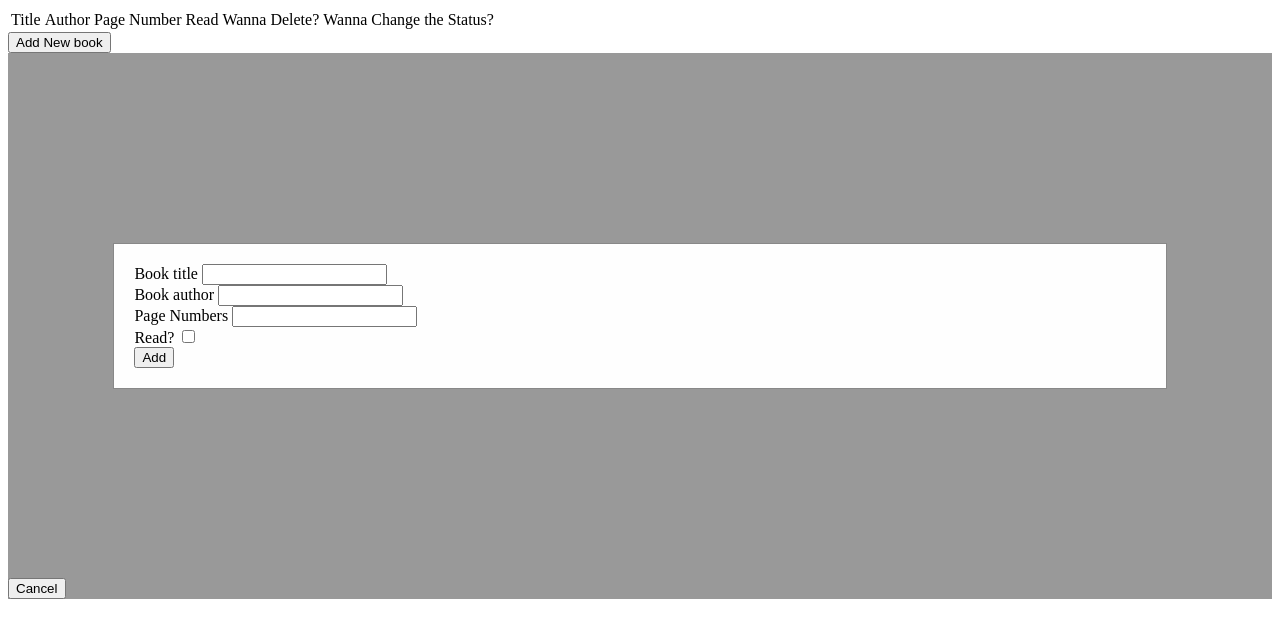
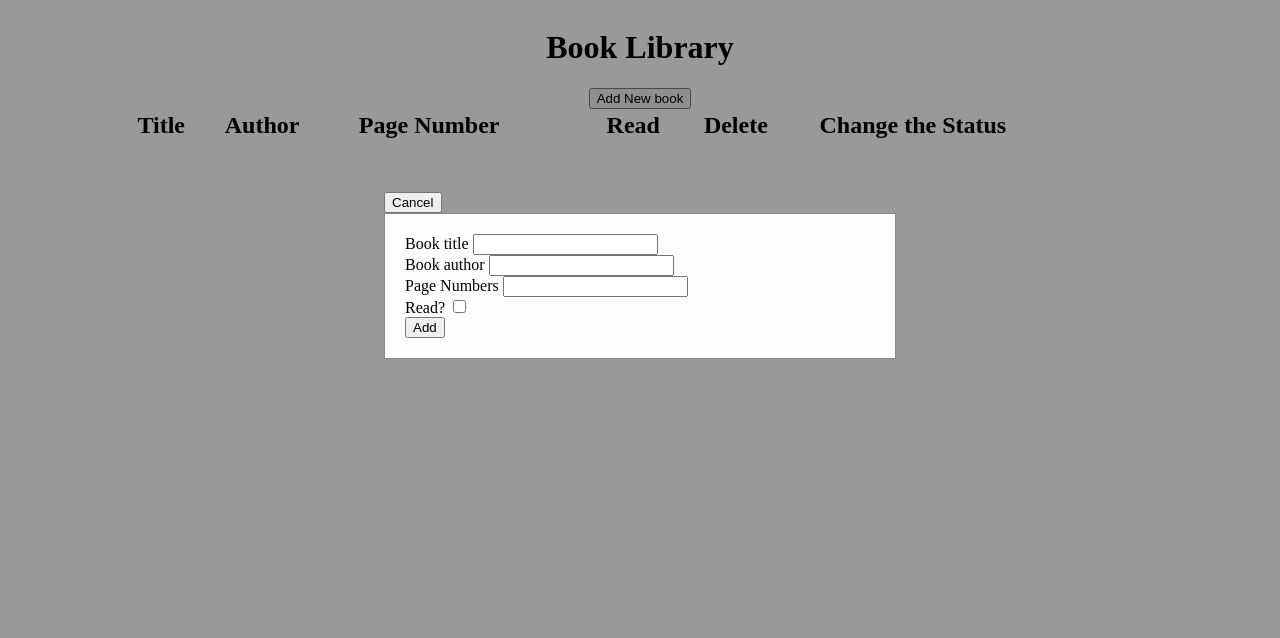
Before and after one commit to eypsrcnuygr/Project-Library, a plain HTML site: page index.html in a window 1280 px wide. Both pictures are taken after a click on the button "Add New book". Drawn offline with Linux system fonts and the light colour scheme.

Commit message:
Update the UI

```diff
--- a/index.css
+++ b/index.css
@@ -1,23 +1,27 @@
 #form-modal {
-  display: none; Hidden by default
-  position: fixed; /* Stay in place */
-  z-index: 1; /* Sit on top */
+  display: none;
+  position: fixed;
+  z-index: 1;
   left: 0;
   top: 0;
-  width: 100%; /* Full width */
-  height: 100%; /* Full height */
-  overflow: auto; /* Enable scroll if needed */
-  background-color: rgb(0,0,0); /* Fallback color */
-  background-color: rgba(0,0,0,0.4); /* Black w/ opacity */
+  width: 100%;
+  height: 100%;
+  overflow: auto;
+  background-color: rgb(0,0,0);
+  background-color: rgba(0,0,0,0.4);
 }
 
 /* Modal Content/Box */
 .form {
   background-color: #fefefe;
-  margin: 15% auto; /* 15% from the top and centered */
   padding: 20px;
   border: 1px solid #888;
-  width: 80%; /* Could be more or less, depending on screen size */
+}
+
+.modal-content {
+  position: relative;
+  width: 40%;
+  margin: 15% auto;
 }
 
 /* The Close Button */
@@ -27,3 +31,13 @@
   font-size: 28px;
   font-weight: bold;
 }
+
+table {
+  margin: auto;
+  width: 80%;
+}
+
+thead td {
+  font-size: 1.5em;
+  font-weight: 700;
+}
--- a/index.html
+++ b/index.html
@@ -10,23 +10,30 @@
 </head>
 
 <body>
+
   <table>
+    <caption>
+      <h1>Book Library</h1>
+      <button id="addBookBtn">Add New book</button>
+    </caption>
     <thead>
       <tr>
         <td>Title</td>
         <td>Author</td>
         <td>Page Number</td>
         <td>Read</td>
-        <td>Wanna Delete?</td>
-        <td>Wanna Change the Status?</td>
+        <td>Delete</td>
+        <td>Change the Status</td>
       </tr>
     </thead>
     <tbody class="body">
     </tbody>
   </table>
+  <div>
 
-  <button id="addBookBtn">Add New book</button>
-  <div class="form-container" id="form-modal">
+  <div id="form-modal">
+  <div class="modal-content">
+    <button id="cancelBtn" class="cancel-btn">Cancel</button>
     <form action="#" class="form">
       <div class="form-group">
         <label for="bookTitle">Book title</label>
@@ -49,8 +56,8 @@
         <button id="addBtn">Add</button>
       </div>
     </form>
-    <button id="cancelBtn" class="cancel-btn">Cancel</button>
   </div>
+</div>
 
   <script type="text/javascript" src="./index.js"></script>
 </body>
```
